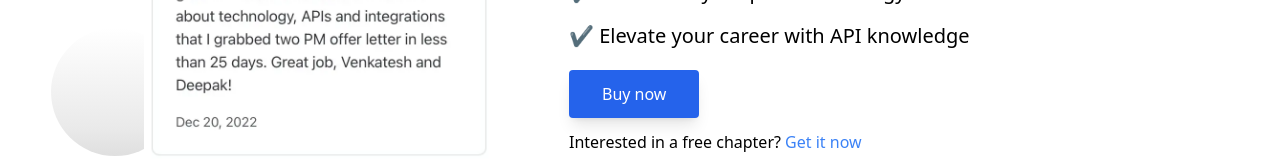
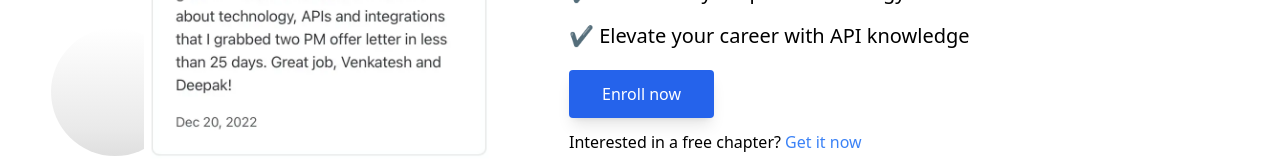
Before and after one commit to EmtiazHossainE2/xplainer, a Next.js app: page /courses/api-for-pm in a window 1280 px wide. Shown: the part 391-559 px from the top of the page. Built offline with nearby package versions, Linux system fonts and the light colour scheme; no server answers.

Commit message:
updated faq

```diff
--- a/pages/courses/api-for-pm/index.js
+++ b/pages/courses/api-for-pm/index.js
@@ -39,7 +39,7 @@ const ApiForPm = () => {
           <HeroHome
             heading={"API Product Manager course"}
             headingColorText="#1"
-            ctaText="Buy now"
+            ctaText="Enroll now"
             apiForPm={true}
             handleCTAClick={handleCTAClick}
             coursePreviewSlug={'api-for-pm/introduction'}
--- a/pages/courses/index.js
+++ b/pages/courses/index.js
@@ -31,7 +31,7 @@ const AllCourses = () => {
           {/* V1 Old Design  */}
           <div className="flex flex-col min-h-screen overflow-hidden">
             <div className="grow lg:mb-12">
-              <Courses heading={'All Courses'} ctaText={'Buy Now'} />
+              <Courses heading={'All Courses'} ctaText={'View course detail'} />
             </div>
           </div>
 
--- a/src/components/v1/HomeContainer/Faqs/faqData.js
+++ b/src/components/v1/HomeContainer/Faqs/faqData.js
@@ -1,7 +1,7 @@
 export const faqData = [
   {
     question:"How does the Program work?",
-    answer:"We have micro learning courses for tech, marketing, and design. Free access with the option to upgrade. Bite-sized learning to fit your schedule and enhance your career."
+    answer:"We offer micro learning courses for tech, marketing, and design. Free access with the option to upgrade. Bite-sized learning to fit your schedule and enhance your career."
   },
   {
     question:"I made the payment and didn't recieve any email?",
```
